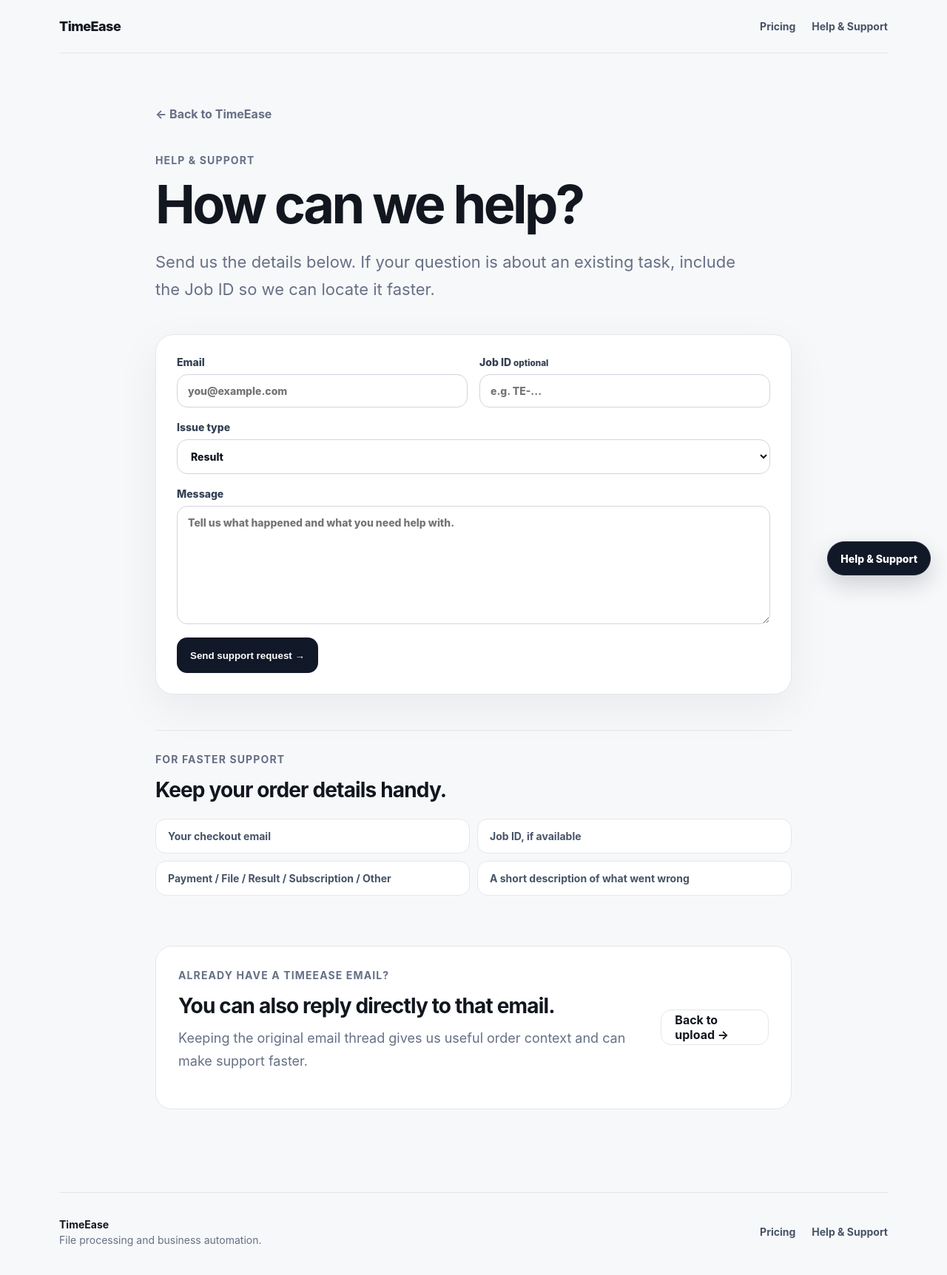
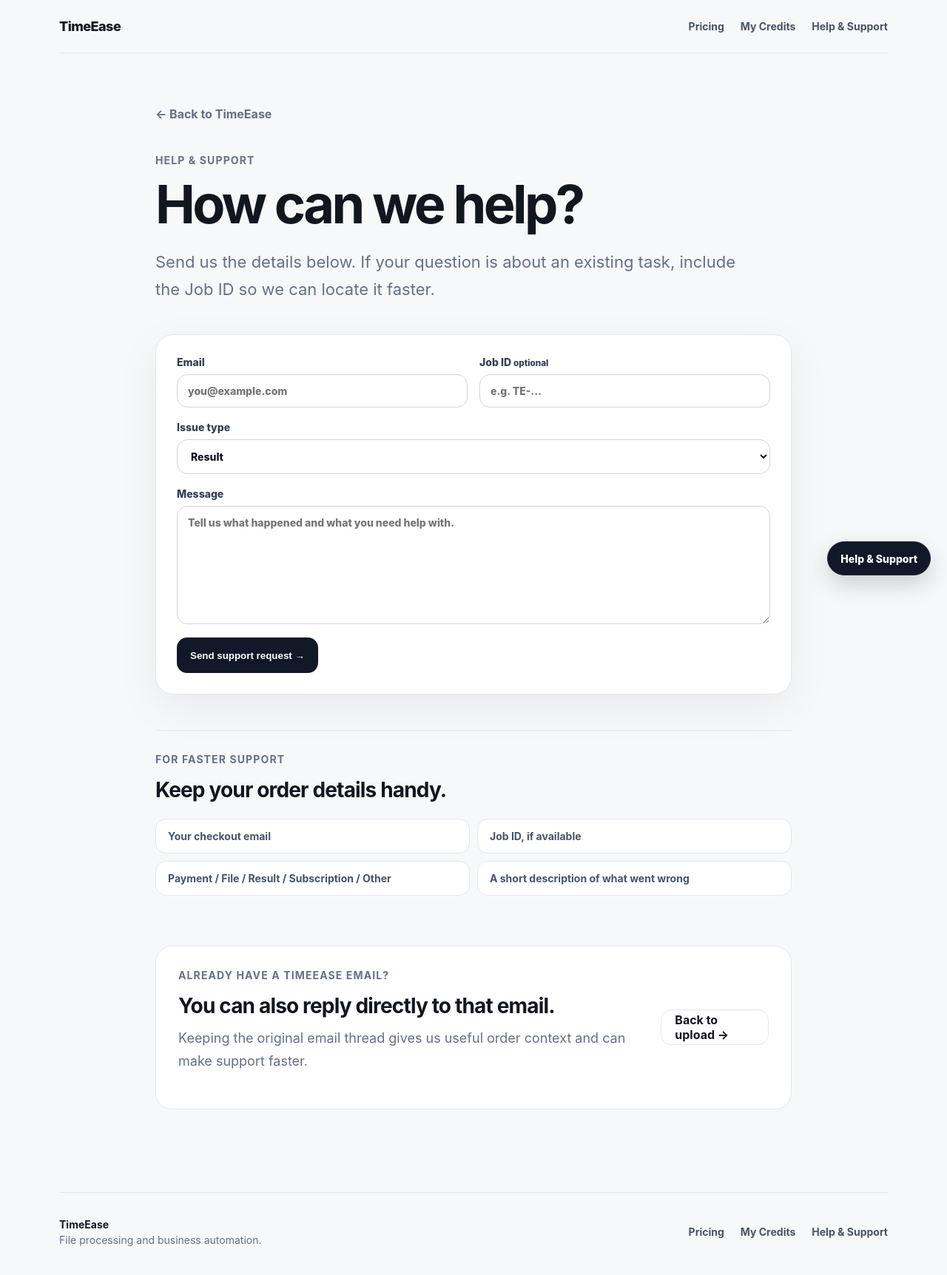
Before and after one commit to goplanetdigital/timeease-web, a Next.js app: page /support in a window 1280 px wide. Shown: the top 1724 px of the page at 74% size. Built offline with nearby package versions, Linux system fonts and the light colour scheme.

Commit message:
Add My Credits to global navigation

```diff
--- a/app/layout.tsx
+++ b/app/layout.tsx
@@ -78,6 +78,7 @@ export default function RootLayout({
           <Link className="site-brand" href="/">TimeEase</Link>
           <nav className="site-nav" aria-label="Main navigation">
             <Link href="/pricing">Pricing</Link>
+            <Link href="/credits">My Credits</Link>
             <Link href="/support">Help & Support</Link>
           </nav>
         </header>
@@ -91,6 +92,7 @@ export default function RootLayout({
           </div>
           <nav aria-label="Footer navigation">
             <Link href="/pricing">Pricing</Link>
+            <Link href="/credits">My Credits</Link>
             <Link href="/support">Help & Support</Link>
           </nav>
         </footer>
```
